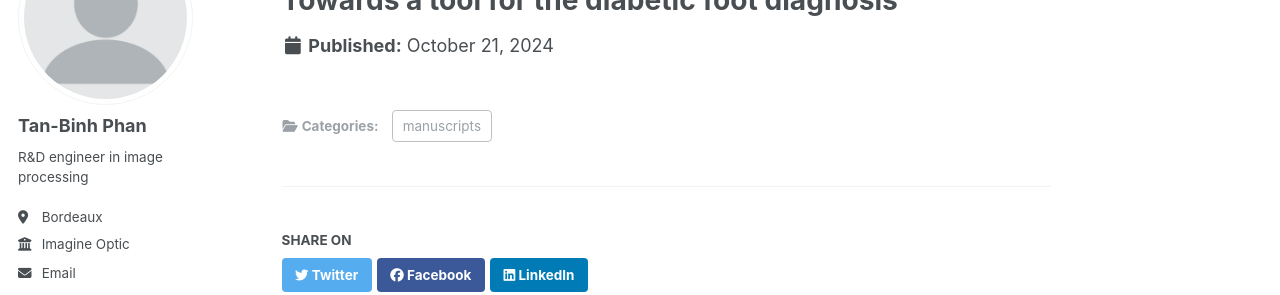
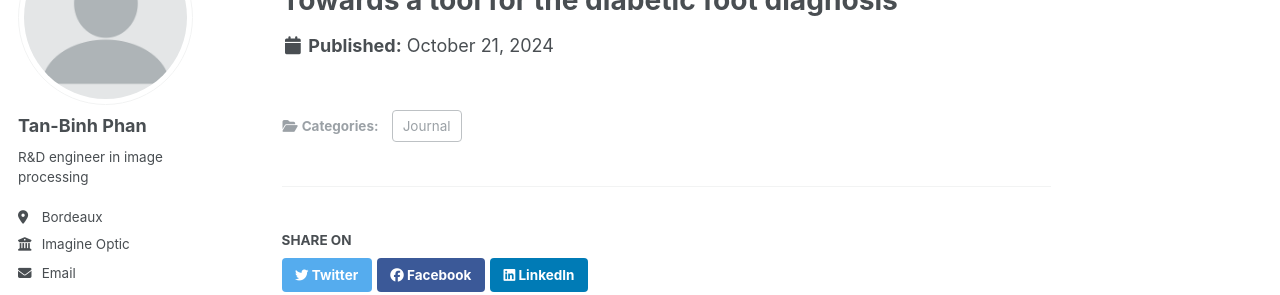
Before and after one commit to TanBinh93/tanbinhphan.github.io, a Jekyll site: the page built from _publications/2021.md, in a window 1280 px wide and 964 px high. Shown: the part 176-471 px from the top of the window. Built offline with Jekyll 4.4.1, drawn with Linux system fonts in a browser that asks for light colours; some web fonts are replaced.

Commit message:
Update 2021.md

```diff
--- a/_publications/2021.md
+++ b/_publications/2021.md
@@ -1,6 +1,6 @@
 ---
 title: "Anatomical 3D modeling using IR sensors and radiometric processing based on structure from motion: Towards a tool for the diabetic foot diagnosis"
 collection: publications
-category: manuscripts
-permalink: https://www.mdpi.com/1424-8220/21/11/3918
+category: Journal
+paperurl: 'https://www.mdpi.com/1424-8220/21/11/3918'
 ---
```
